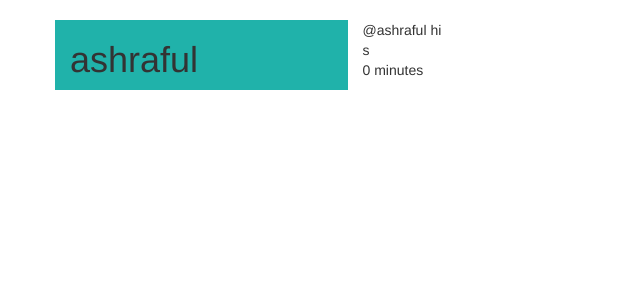
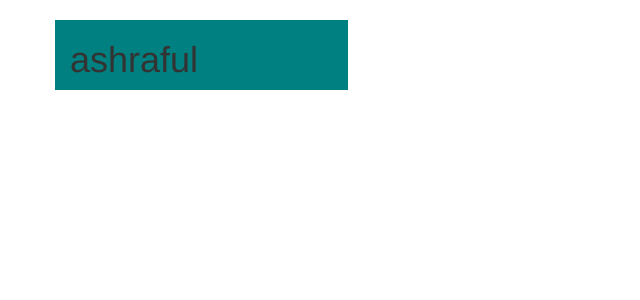
Before and after one commit to alvee32/Django_WebApp, a Django app: page /tweet/119/ in a window 1280 px wide. Shown: the part 52-352 px from the top of the page, without its empty margins (0-640 px from the left). Run offline with Django 3.2, Linux system fonts and the light colour scheme; data comes from the database, SQL or seed files in the repository; both versions use the stored data as it was after the commit; some libraries are stand-ins or nearby versions.

Commit message:
single detail view

```diff
--- a/tweetme/src/templates/base.html
+++ b/tweetme/src/templates/base.html
@@ -52,7 +52,7 @@
     if (!results[2]) return '';
     return decodeURIComponent(results[2].replace(/\+/g, " "));
 }
-function loadTweetContainer(tweetContainerID){
+function loadTweetContainer(tweetContainerID, fetchOneId){
   var query = getParameterByName('q')
   var tweetList = [];
   var nextTweetUrl;
@@ -218,7 +218,35 @@ function loadTweetContainer(tweetContainerID){
       }
     })
   }
-  fetchTweets()
+  function fetchSingle(fetchOneId){
+    var fecthDetailUrl = '/api/tweet/' + fetchOneId + '/'
+    $.ajax({
+      url: fecthDetailUrl,
+      method: "GET",
+      success: function(data){
+         console.log(data)
+        tweetList = data.results
+        // if (data.next){
+        //   nextTweetUrl = data.next
+        // } else {
+        //   $("#loadmore").css("display", "none")
+        // }
+        parseTweets()
+        updateHashLinks()
+
+      },
+      error: function(data){
+        console.log("error")
+        console.log(data)
+      }
+    })
+  }
+  if (fetchOneId){
+    fetchSingle(fetchOneId)
+  } else {
+    fetchTweets()
+  }
+
   $("#loadmore").click(function(event){
       event.preventDefault()
       if (nextTweetUrl) {
@@ -308,4 +336,4 @@ function loadTweetContainer(tweetContainerID){
     <script src="{% static 'js/bootstrap.min.js' %}"></script>
       <!-- <script src="https://maxcdn.bootstrapcdn.com/bootstrap/3.3.7/js/bootstrap.min.js"></script> -->
   </body>
-</html>
+  </html>
--- a/tweetme/src/tweets/api/urls.py
+++ b/tweetme/src/tweets/api/urls.py
@@ -7,6 +7,7 @@ from .views import (
 	RetweetAPIView,
     TweetCreateAPIView,
     TweetListAPIView,
+    TweetDetailAPIView,
 
 	)
 
@@ -14,6 +15,7 @@ urlpatterns = [
  #   url(r'^$', RedirectView.as_view(url="/")),
      url(r'^$', TweetListAPIView.as_view(), name='list'), # / api/tweet/
      url(r'^create/$', TweetCreateAPIView.as_view(), name='create'), #tweet/create/
+     url(r'^(?P<pk>\d+)/$', TweetDetailAPIView.as_view(), name='detail'),
      url(r'^(?P<pk>\d+)/like/$', LikeToggleAPIView.as_view(), name='like-toggle'),
      url(r'^(?P<pk>\d+)/retweet/$', RetweetAPIView.as_view(), name='retweet'), #/api/tweet/id/tweet/
    # url(r'^(?P<pk>\d+)/$', TweetDetailView.as_view(), name='detail'), #tweet/1/
--- a/tweetme/src/tweets/api/views.py
+++ b/tweetme/src/tweets/api/views.py
@@ -45,6 +45,17 @@ class TweetCreateAPIView(generics.CreateAPIView):
     def perform_create(self, serializer):
         serializer.save(user=self.request.user)
 
+class TweetDetailAPIView(generics.ListAPIView):
+    queryset = Tweet.objects.all()
+    serializer_class = TweetModelSerializer
+    pagination_class = StandardResultsPagination
+    permission_classes = [permissions.AllowAny]
+
+    def get_queryset(self, *args, **kwargs):
+        tweet_id = self.kwargs.get("pk")
+        qs = Tweet.objects.filter(pk=tweet_id)
+        return qs
+
 
 class TweetListAPIView(generics.ListAPIView):
     serializer_class = TweetModelSerializer
--- a/tweetme/src/tweets/templates/tweets/tweet_detail.html
+++ b/tweetme/src/tweets/templates/tweets/tweet_detail.html
@@ -1,34 +1,84 @@
 {% extends "base.html" %}
 
 
+{% block script %}
+<script>
+$(document).ready(function(){
+  loadTweetContainer("tweet-container", {{ object.id }})
+});
+</script>
+{% endblock script %}
+
 {% block content %}
 <div class='row'>
-	<div class="col-sm-3 col-xs-12" style="background-color: #20B2AA;">
-		<h1> {{ object.user }} </h1>
+    <div class='col-sm-3 col-xs-12' style='background-color:#008080;'>
+        <h1>{{ object.user }} </h1>
     </div>
-	<div class="col-sm-9 col-xs-12">
-		{{ object.content }}</br>s
-	    </br>
-	{{ object.timestamp|timesince }}
+    <div class='col-sm-9 col-xs-12'>
+        <div id='tweet-container'>
         </div>
+    </div>
+
 </div>
 
 {% endblock content %}
 
 
 
-<div class='col-sm-2' style="background-color : #20B2AA;">
+
+
+
+
+
+
+<div class='row'>
+    <div class='col-lg-3 col-md-6 col-sm-3 col-xs-12' style='background-color:red;'>
+        {{ object.user }}
+    </div>
+    <div class='col-md-6' >
+        {{ object.user }}
+    </div>
+    <div class='col-xs-12' style='background-color:green;'>
+        {{ object.user }}
+    </div>
+    <div class='col-xs-12' style='background-color:blue;'>
+        {{ object.user }}
+    </div>
+</div>
+<br/>
+<br/>
+<br/>
+<br/>
+<br/>
+<br/>
+<div class='row'>
+
+
+      <div class='col-sm-1' style='background-color:red;'>
+        {{ object.user }}
+    </div>
+    <div class='col-sm-1' style='background-color:yellow;'>
+        {{ object.user }}
+    </div>
+    <div class='col-sm-1' style='background-color:green;'>
         {{ object.user }}
     </div>
 
-	<div class="col-sm-2" style="background-color : #20B2AA;">
+    <div class='col-sm-1' style='background-color:blue;'>
+        {{ object.user }}
+    </div>
+      <div class='col-sm-1' style='background-color:red;'>
+        {{ object.user }}
+    </div>
+    <div class='col-sm-1' style='background-color:yellow;'>
+        {{ object.user }}
+    </div>
+    <div class='col-sm-1' style='background-color:green;'>
         {{ object.user }}
     </div>
 
-	<div class="col-sm-2" style="background-color : #20B2AA;">
-		{{ object.user }}
+    <div class='col-sm-1' style='background-color:blue;'>
+
     </div>
 
-	<div class="col-sm-2" style="background-color : #20B2AA;">
-		{{ object.user }}
 </div>
```
Also changed, not shown: tweetme/src/db.sqlite3. Lines whose indentation alone changed are shown as unchanged.
